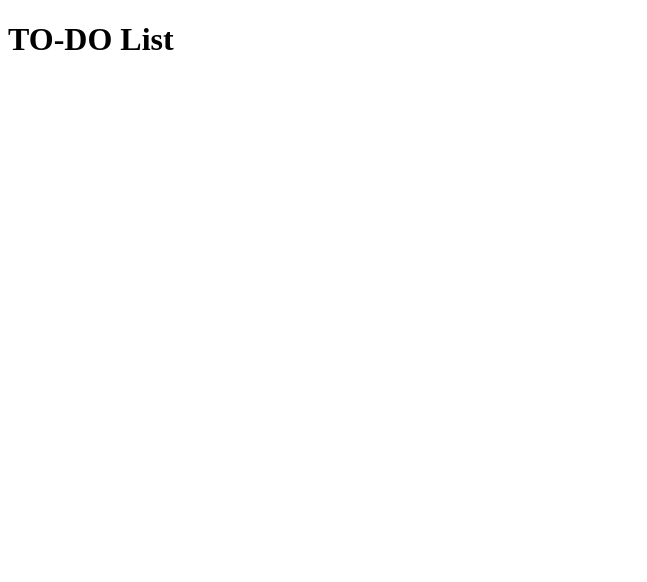
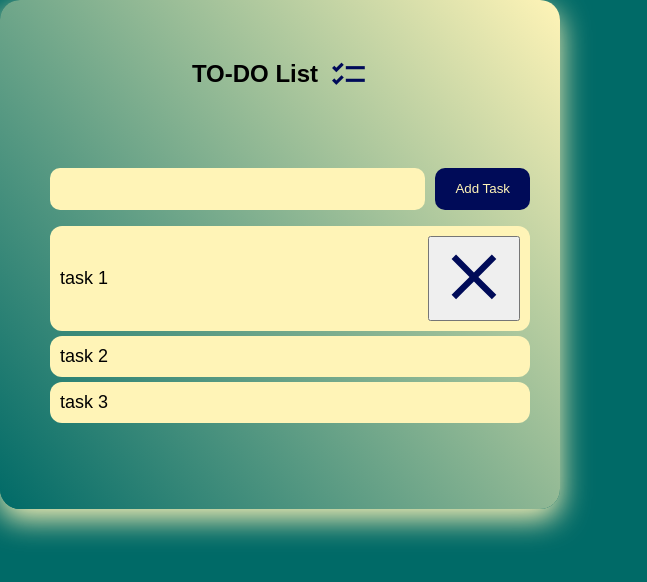
Before and after one commit to elmkalizineb/TO-DO-List-App, a plain HTML site: page index.html in a window 1280 px wide. Shown: the whole page, without its empty margins (0-647 px from the left). Drawn offline with Linux system fonts and the light colour scheme; a web font is replaced by a local one.

Commit message:
to do list layout

```diff
--- a/index.html
+++ b/index.html
@@ -1,14 +1,36 @@
 <!DOCTYPE html>
 <html lang="en">
-<head>
-    <meta charset="UTF-8">
-    <meta name="viewport" content="width=device-width, initial-scale=1.0">
-    <title>TODO APP </title>
-</head>
-<body>
+  <head>
+    <meta charset="UTF-8" />
+    <meta name="viewport" content="width=device-width, initial-scale=1.0" />
+    <title>TODO APP</title>
+    <link
+      href="https://cdn.boxicons.com/3.0.6/fonts/basic/boxicons.min.css"
+      rel="stylesheet"
+    />
+    <link rel="stylesheet" href="style.css" />
+  </head>
+  <body>
     <div class="container">
-        <h1 class="title">TO-DO List</h1>
-
+      <div class="title-container">
+        <h2>TO-DO List</h2>
+        <img src="images/checklist.png" alt="checklist" />
+      </div>
+      <div class="todo-list-container">
+        <div class="add-container">
+          <input type="text" name="task" id="task-input" />
+          <button type="submit" id="add-btn">Add Task</button>
+        </div>
+        <div class="list-container">
+          <ul id="task-list">
+            <li>task 1
+                <button type="submit"><img src="images/x.png" alt="delete"></button>
+            </li>
+            <li> task 2 </li>
+            <li> task 3 </li>
+          </ul>
+        </div>
+      </div>
     </div>
-</body>
+  </body>
 </html>
--- a/style.css
+++ b/style.css
@@ -0,0 +1,108 @@
+/* Import  */
+@import url('https://fonts.googleapis.com/css2?family=Story+Script&display=swap');
+html{
+  scroll-behavior: smooth;
+}
+:root{
+  /* Colors */
+  --white-color: #fff;
+  --dark-color: #252525;
+  --primary-color: #000B58;
+  --secondary-color: #003161;
+  --light-blue-color: #006A67;
+  --medium-yellow-color: #FFF4B7;
+}
+
+/* */
+body{
+    margin: 0;
+    padding: 0;
+    font-family: "Story Script", sans-serif;
+    box-sizing: border-box;
+    background: var(--light-blue-color);
+}
+.container{
+
+    width: 90%;
+    max-width: 500px;
+    background: linear-gradient(50deg,var(--light-blue-color),var(--medium-yellow-color));
+    backdrop-filter: blur(5px);
+    border-radius: 20px;
+    padding: 40px 30px;
+    box-shadow: 0 10px 30px var(--medium-yellow-color);
+}
+/* Title */
+.title-container{
+   display: flex;
+   align-items: center;
+   justify-content: center;
+   gap: 12px;
+   margin-bottom: 30px;
+}
+.title-container h3{
+    font-size: 32px;
+    color: var(--primary-color);
+}
+.title-container img{
+    width: 38px;
+}
+
+/* To do list */
+.todo-list-container{
+    width: 100%;
+    max-width: 480px;
+    padding: 30px 20px ;
+    border-radius: 20px;
+
+}
+.add-container{
+    width: 100%;
+    display: flex;
+    gap: 10px;
+    justify-content: center;
+}
+#task-input{
+    flex: 1;
+    padding: 12px 15px;
+    border-radius: 10px;
+    border: none;
+    outline: none;
+    font-size: 16px;
+    background: var(--medium-yellow-color);
+}
+.add-container #add-btn{
+    padding: 12px 20px;
+    border: none;
+    background: var(--primary-color);
+    color: var(--medium-yellow-color);
+    border-radius: 10px;
+    transition: 0.3s;
+}
+.add-container #add-btn:hover{
+    background: var(--secondary-color);
+    transition: 0.3s;
+}
+#task-list{
+    padding: 0;
+}
+#task-list li {
+  list-style: none;
+  background:var(--medium-yellow-color);
+  padding: 10px ;
+  margin-bottom: 5px;
+  border-radius: 12px;
+  font-size: 18px;
+  display: flex;
+  justify-content: space-between;
+  align-items: center;
+  box-shadow: 0 3px 6px --primary-color;
+  animation: fadeIn .3s ease;
+}
+#delete-btn {
+    width: 20%;
+
+}
+@keyframes fadeIn {
+  from {opacity: 0; transform: translateY(5px);}
+  to {opacity: 1; transform: translateY(0);}
+}
```
Also changed, not shown: images/checklist.png (added), images/trash.png (added), images/x.png (added).
